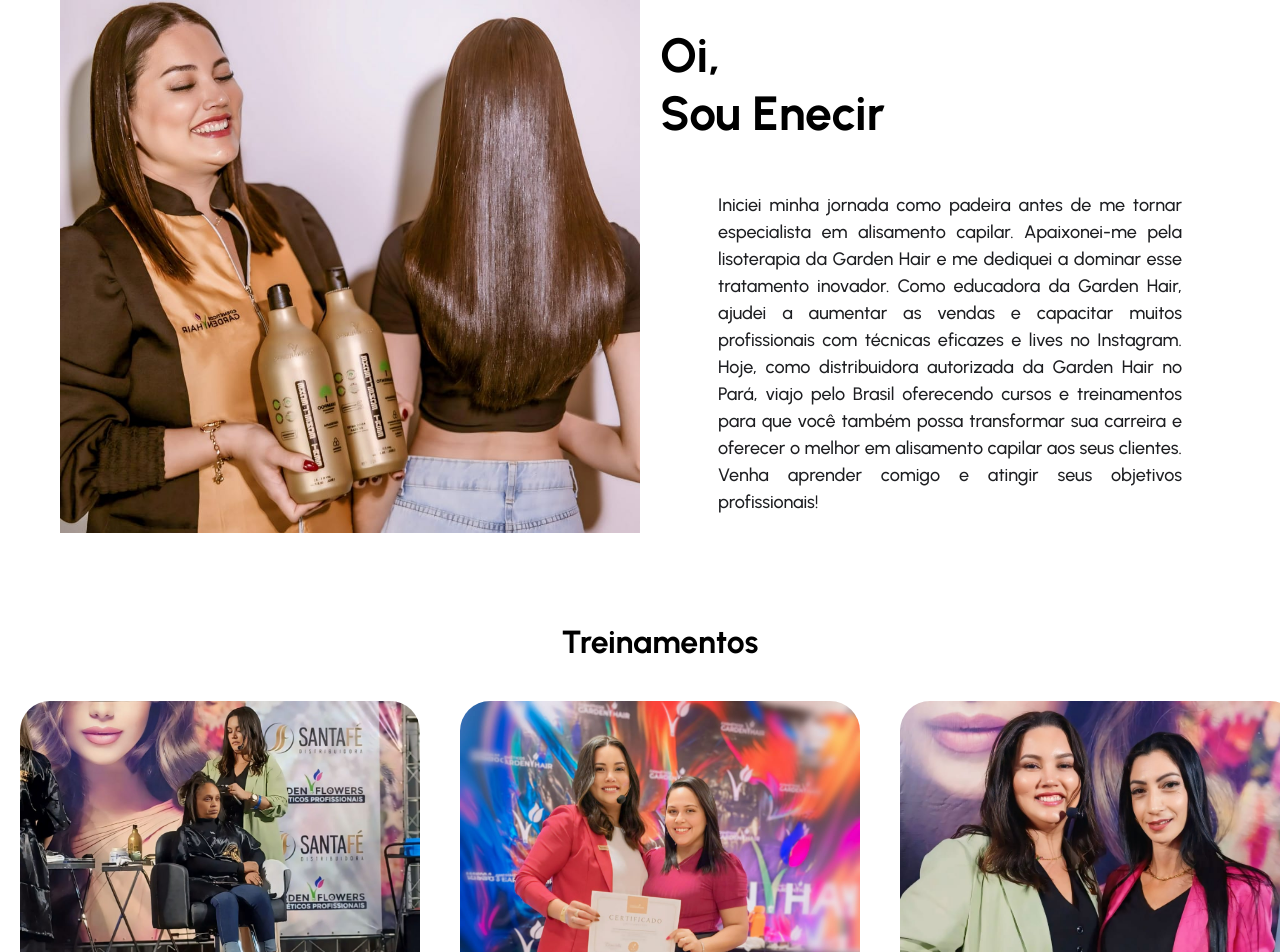
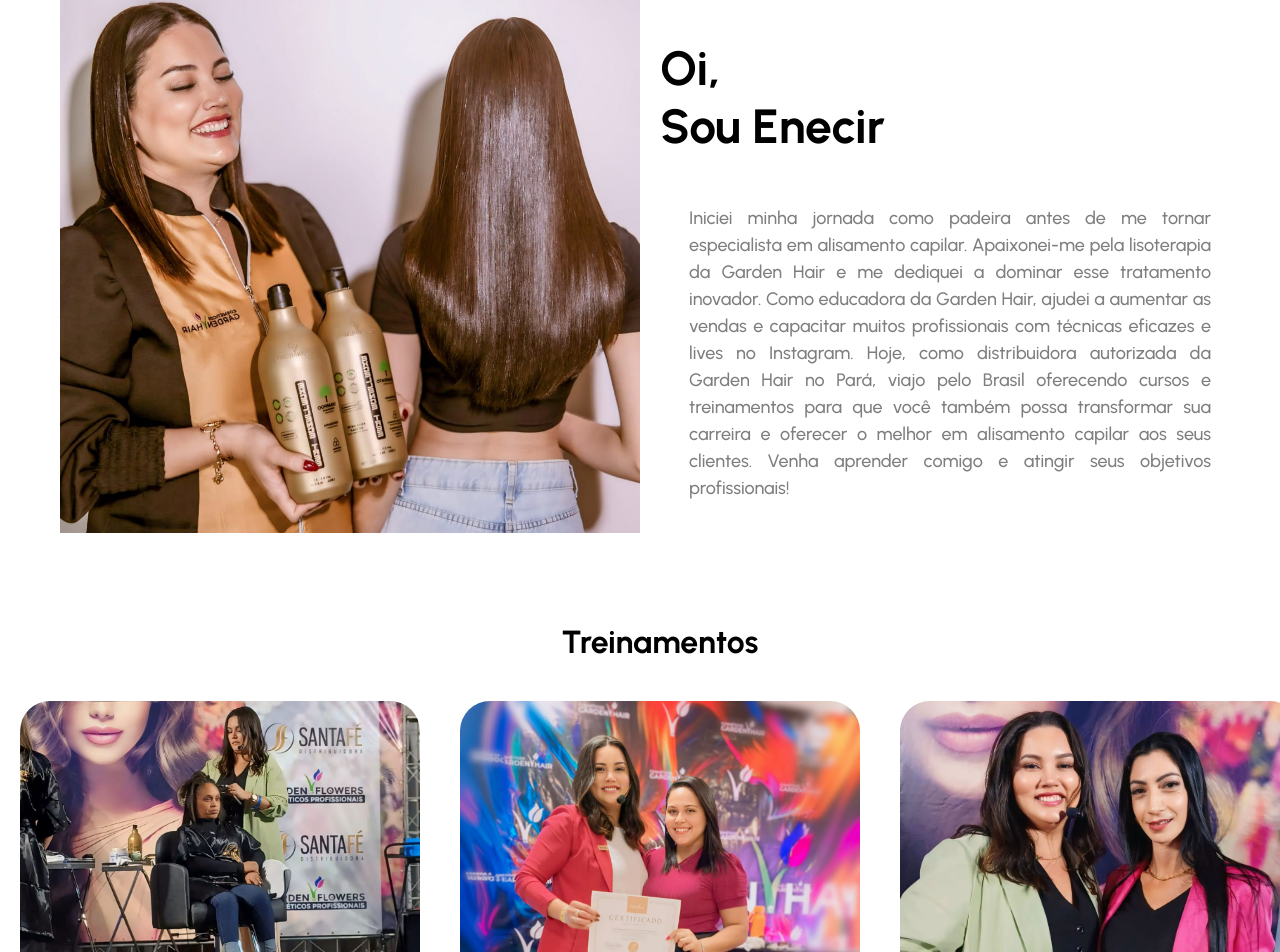
Before and after one commit to limaluizpaulo/belissima, a Next.js app: page / in a window 1280 px wide. Shown: the part 1783-2735 px from the top of the page. Built offline with nearby package versions, Linux system fonts and the light colour scheme.

Commit message:
style: Update color of description text in "Sobre" component

```diff
--- a/src/components/sobre/style.css
+++ b/src/components/sobre/style.css
@@ -30,10 +30,10 @@
 
 .description {
     font-size: 1.125rem;
-    color: rgb(29, 30, 33);
+    color: #7e7e7e;
     font-weight: 500;
     text-align: justify;
-    width: 80%;
+    width: 90%;
     line-height: 1.5;
     align-self: center;
 }
```
